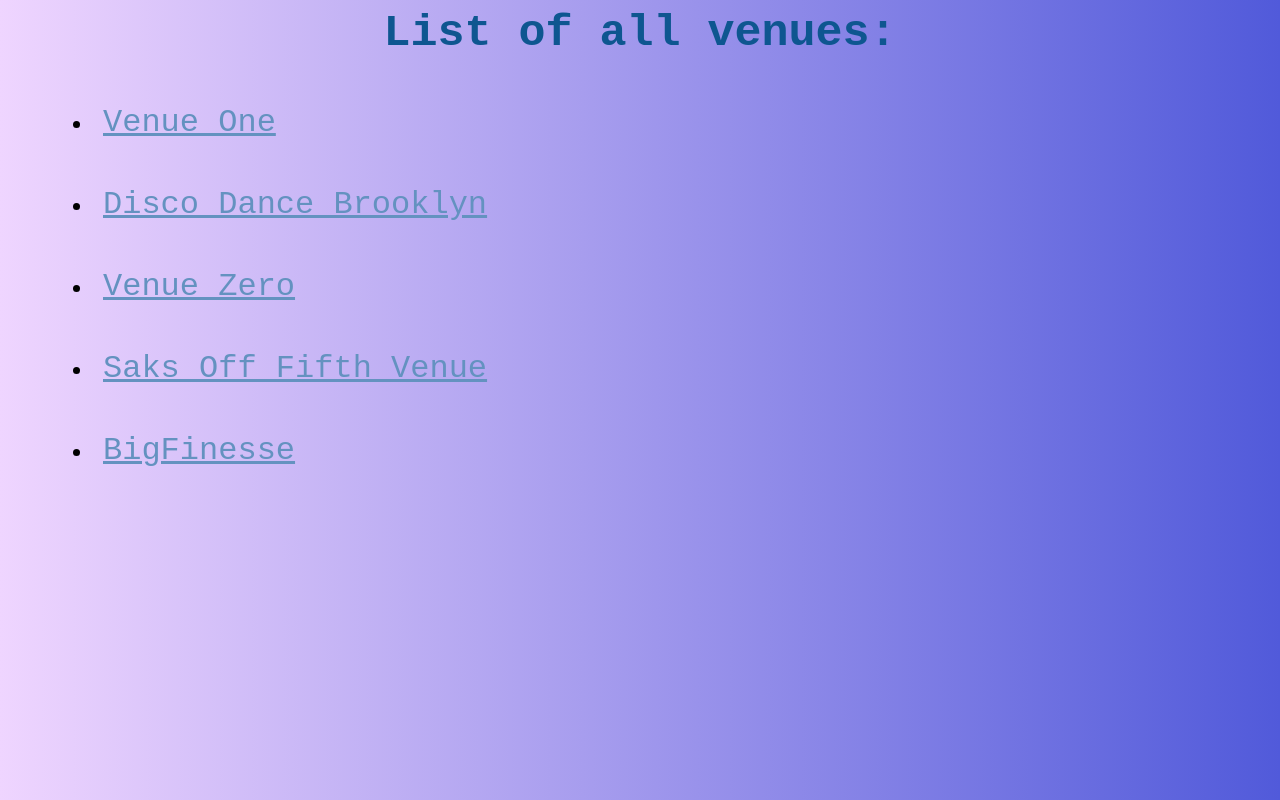
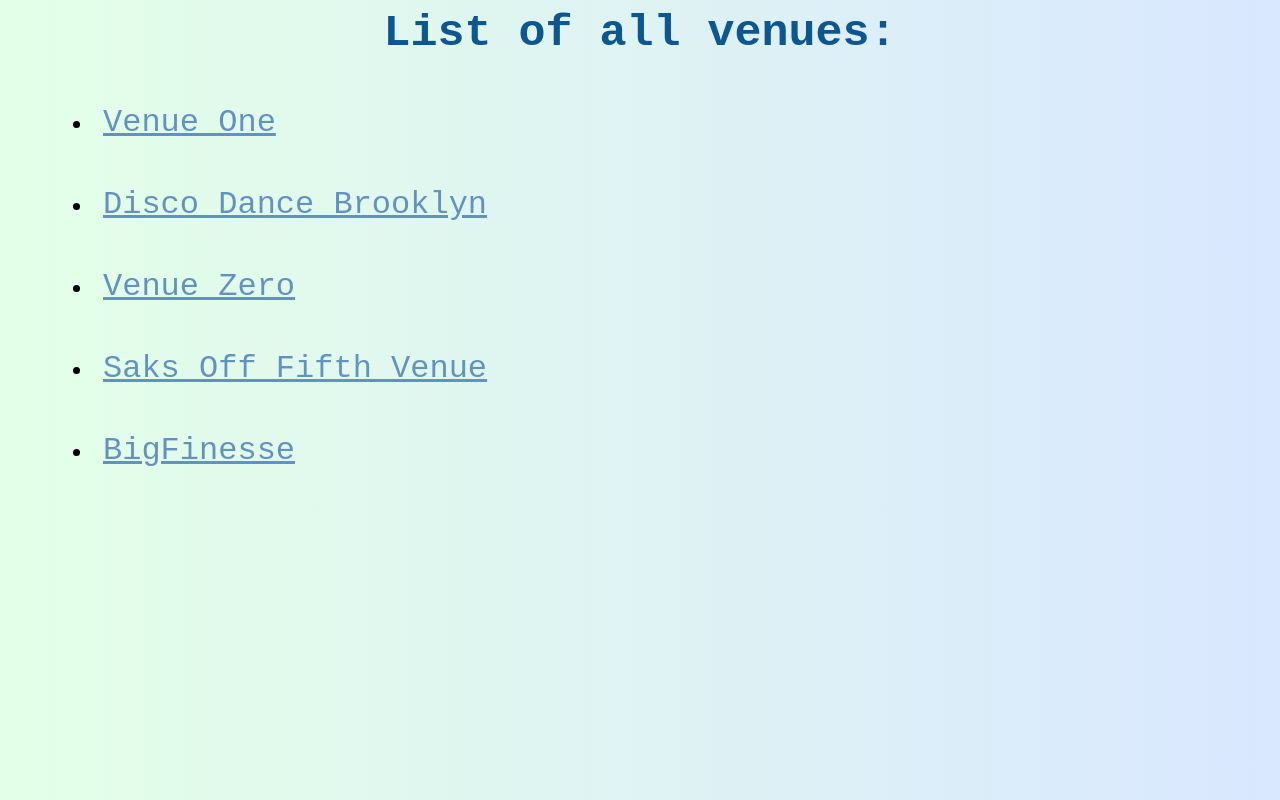
Before and after one commit to lh257796/RSVP, a Django app: page /RSVP/ in a window 1280 px wide. Run offline with Django 4.2, Linux system fonts and the light colour scheme; data comes from the database, SQL or seed files in the repository.

Commit message:
nicer css

```diff
--- a/RSVP/RSVP/settings.py
+++ b/RSVP/RSVP/settings.py
@@ -79,6 +79,8 @@ DATABASES = {
     'default': {
         'ENGINE': 'django.db.backends.sqlite3',
         'NAME': BASE_DIR / 'db.sqlite3',
+        # change to postgreSQL
+        # esp in production
     }
 }
 
--- a/RSVP/RSVP_system/static/modern.css
+++ b/RSVP/RSVP_system/static/modern.css
@@ -1,5 +1,5 @@
 :root {
-  background: linear-gradient(90deg, #efd5ff 0%, #515ada 100%);
+  background: linear-gradient(90deg, #e3ffe7 0%, #d9e7ff 100%);
 }
 
 * {
@@ -61,5 +61,4 @@ legend {
 
 form {
   font-size: xx-large;
-
 }
--- a/RSVP/RSVP_system/views.py
+++ b/RSVP/RSVP_system/views.py
@@ -149,3 +149,6 @@ def confirmation(request, venue_id):
 
 
 #---
+
+# check how to import CSS libraries into django (bootstrap, tailwind)
+    # (there are best practices, ie in two scoops)
```
